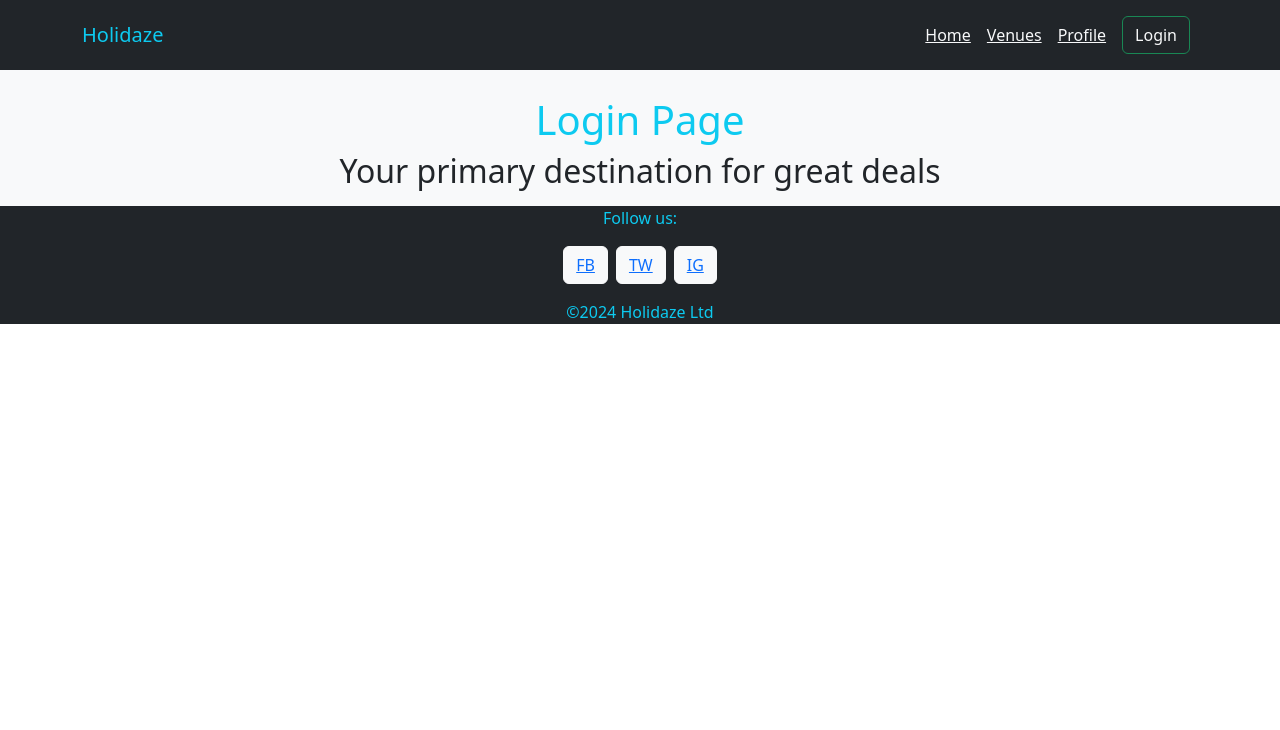
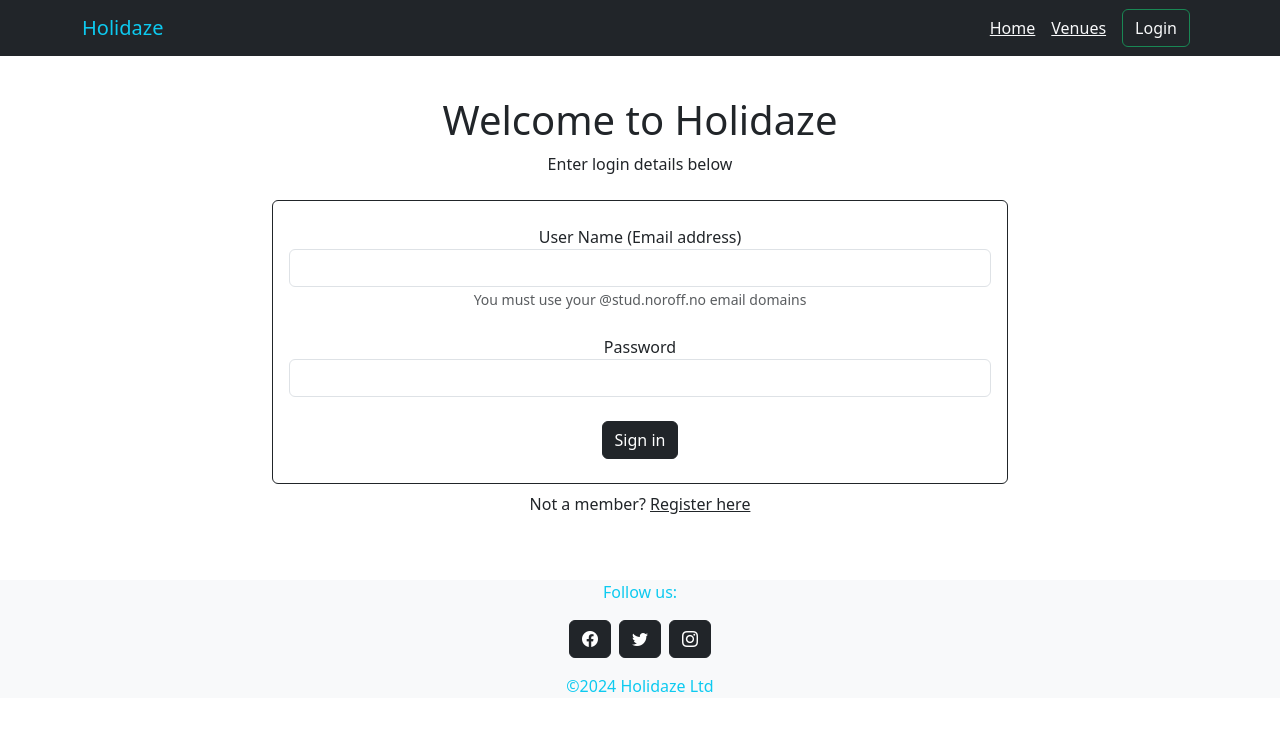
Before and after one commit to Emel-H/Holidaze-PE2, a React (Create React App) app in the folder holidaze-pe2/: page /login in a window 1280 px wide. Shown: the top 730 px of the page. Built offline with nearby package versions, Linux system fonts and the light colour scheme.

Commit message:
registration and login capabilities

```diff
--- a/holidaze-pe2/package.json
+++ b/holidaze-pe2/package.json
@@ -12,7 +12,8 @@
     "react-dom": "^18.3.1",
     "react-router-dom": "^6.23.1",
     "react-scripts": "5.0.1",
-    "web-vitals": "^2.1.4"
+    "web-vitals": "^2.1.4",
+    "zustand": "^4.5.2"
   },
   "scripts": {
     "start": "react-scripts start",
--- a/holidaze-pe2/public/index.html
+++ b/holidaze-pe2/public/index.html
@@ -8,7 +8,10 @@
       name="description"
       content="Web site created using create-react-app"
     />
-
+    <link
+      rel="stylesheet"
+      href="https://cdn.jsdelivr.net/npm/bootstrap-icons@1.11.1/font/bootstrap-icons.css"
+    />
     <title>Holidaze</title>
   </head>
   <body>
--- a/holidaze-pe2/src/App.js
+++ b/holidaze-pe2/src/App.js
@@ -24,7 +24,7 @@ function Layout() {
 function App() {
   return (
     <BrowserRouter>
-      <div className="App bg-light">
+      <div className="App bg-white">
         <Routes userRole={"Admin"}>
           <Route path="/" element={<Layout />}>
             <Route exact path="/" element={<Home />} />
--- a/holidaze-pe2/src/components/Footer/index.js
+++ b/holidaze-pe2/src/components/Footer/index.js
@@ -1,14 +1,13 @@
 import React from "react";
-import Button from 'react-bootstrap/Button';
 
 function Footer() {
     return (
-      <footer className="bg-dark text-info">
+      <footer className="bg-light text-info">
         <p className="mt-2">Follow us:</p>
         <p>
-            <Button className="mx-1" variant="light"><a href="https://www.facebook.com" >FB</a></Button>
-            <Button className="mx-1" variant="light"><a href="https://www.twitter.com" >TW</a></Button>
-            <Button className="mx-1" variant="light"><a href="https://www.instagram.com" >IG</a></Button>
+            <a className="btn btn-dark mx-1" href="https://www.facebook.com" ><i className="bi bi-facebook text-white"></i></a>
+            <a className="btn btn-dark mx-1" href="https://www.twitter.com" ><i className="bi bi-twitter text-white"></i></a>
+            <a className="btn btn-dark mx-1" href="https://www.instagram.com" ><i className="bi bi-instagram text-white"></i></a>
         </p>
         <p>&copy;2024 Holidaze Ltd</p>
       </footer>
--- a/holidaze-pe2/src/components/Header/navbar.js
+++ b/holidaze-pe2/src/components/Header/navbar.js
@@ -1,9 +1,13 @@
 import React from 'react';
 import { Link } from 'react-router-dom';
 import { Container, Nav, Navbar} from 'react-bootstrap';
-
+import { userDetails } from '../../util/userdetails';
 
 function NavBar() {
+  const loggedIn = userDetails((state) => state.loggedIn);
+  const username = userDetails((state) => state.name);
+  const clear = userDetails((state) => state.clear);
+  console.log(loggedIn);
   return (
     <Navbar expand="md" className="fixed-top" bg='dark'>
       <Container>
@@ -11,10 +15,10 @@ function NavBar() {
         <Navbar.Toggle className="bg-light" aria-controls="basic-navbar-nav" />
         <Navbar.Collapse id="basic-navbar-nav" className="justify-content-end">
           <Nav className="align-items-center">
-            <Nav.Item><Nav.Link><Link className="text-light" to="/">Home</Link></Nav.Link></Nav.Item>
-            <Nav.Item><Nav.Link><Link className="text-light" to="/venues">Venues</Link></Nav.Link></Nav.Item>
-            <Nav.Item><Nav.Link><Link className="text-light" to="/profile">Profile</Link></Nav.Link></Nav.Item>
-            <Nav.Item><Nav.Link><Link className="text-light btn btn-outline-success" to="/login">Login</Link></Nav.Link></Nav.Item>
+            <Nav.Item><Link className="text-light mx-2" to="/">Home</Link></Nav.Item>
+            <Nav.Item><Link className="text-light mx-2" to="/venues">Venues</Link></Nav.Item>
+            <Nav.Item>{loggedIn?<Link className="text-light mx-2" to="/profile">{username}</Link>:<Link></Link>}</Nav.Item>
+            <Nav.Item>{loggedIn? <Link className='text-light mx-2 btn btn-outline-success' onClick={function(){clear()}} to="/">Log out</Link> : <Link className='text-light mx-2 btn btn-outline-success' to='/login'>Login</Link>}</Nav.Item>
           </Nav>
         </Navbar.Collapse>
       </Container>
--- a/holidaze-pe2/src/pages/index.js
+++ b/holidaze-pe2/src/pages/index.js
@@ -9,7 +9,7 @@ function Home() {
 
     return (
         <main>
-            <h1 className="text-info pt-5 mt-5"> eCOM</h1>
+            <h1 className="text-info pt-5 mt-5"> Welcome to Holidaze</h1>
             <h2>Your primary destination for great deals</h2>
             <Container>
                 <Row>
--- a/holidaze-pe2/src/pages/login.js
+++ b/holidaze-pe2/src/pages/login.js
@@ -1,27 +1,94 @@
 import React from 'react';
-import { Link } from 'react-router-dom';
-import {Container, Row } from 'react-bootstrap';
+import { useNavigate, Link } from 'react-router-dom';
+import { userDetails } from '../util/userdetails';
+
+const loginurl = "https://v2.api.noroff.dev/auth/login?_holidaze=true";
 
 
+function Login() {
 
-function Home() {
+    const addUser = userDetails((state) => state.addUser);
+    const navigate = useNavigate();
 
+    const LoginUser = async (event) => {
+        event.preventDefault();
+        const email = event.target[0].value;
+        const password = event.target[1].value;
+
+        const requestOptions = {
+            method: 'POST',
+            headers: {
+                'Content-Type': 'application/json',
+            },
+            body: JSON.stringify({
+                email: email,
+                password: password
+            })
+        };
+        const response = await fetch(loginurl,requestOptions);
+        if(response.ok){
+            const json = await response.json();
+            addUser(json.data);
+            navigate("../profile");
+        }
+        else{
+            const json = await response.json();
+            alert(json.errors[0].message);
+        }
+    }
 
     return (
         <main>
-            <h1 className="text-info pt-5 mt-5"> Login Page</h1>
-            <h2>Your primary destination for great deals</h2>
-            <Container>
-                <Row>
+            <div className="container">
+                <div className="row my-5">
+                <div className="col-2"></div>
+                <div className="col-sm-8">
+                    <h1 className="text-center mt-5">Welcome to Holidaze</h1>
+                    <p className="text-center mt-1 mb-4" id="userFeedback">
+                    Enter login details below
+                    </p>
+                    <form onSubmit={LoginUser} className="border border-dark rounded" >
+                        <div className="form-group needs-validation my-4 mx-3">
+                            <label>User Name (Email address)</label>
+                            <input
+                            type="email"
+                            className="form-control form-control"
+                            required
+                            name="InputEmail"
+                            aria-describedby="email"
+                            pattern="^[A-Za-z0-9._%+\-]+(@stud\.noroff\.no)$"
+                            />
+                            <small id="email" className="form-text text-muted"
+                            >You must use your @stud.noroff.no email domains</small
+                            >
+                        </div>
+                        <div className="form-group my-4 mx-3">
+                            <label>Password</label>
+                            <input
+                            type="password"
+                            className="form-control form-control"
+                            minLength="8"
+                            required
+                            name="InputPassword"
+                            />
+                        </div>
 
-                </Row>
-                <Row className="justify-content-center">
+                        <button type="submit" className="btn btn-dark mb-4 mx-3">
+                            Sign in
+                        </button>
 
-                </Row>
-            </Container>
+                    </form>
+                    <p className="mt-2 mx-2">
+                        Not a member? <Link className="text-dark" to="/register">Register here</Link>
+                    </p>
+
+                </div>
+                <div className="col-2"></div>
+                </div>
+            </div>
         </main>
 
     );
 };
 
-export default Home;
+export default Login;
--- a/holidaze-pe2/src/pages/profile.js
+++ b/holidaze-pe2/src/pages/profile.js
@@ -1,16 +1,17 @@
 import React from 'react';
 import { Link } from 'react-router-dom';
 import {Container, Row } from 'react-bootstrap';
+import { userDetails } from '../util/userdetails';
 
 
 
 function Home() {
 
-
+    const username = userDetails((state) => state.name);
     return (
         <main>
-            <h1 className="text-info pt-5 mt-5"> Profile</h1>
-            <h2>Your primary destination for great deals</h2>
+            <h1 className="text-info pt-5 mt-5"> Hi, {username}</h1>
+            <h2>welcome to your profile page</h2>
             <Container>
                 <Row>
 
--- a/holidaze-pe2/src/pages/register.js
+++ b/holidaze-pe2/src/pages/register.js
@@ -1,24 +1,105 @@
 import React from 'react';
-import { Link } from 'react-router-dom';
-import {Container, Row } from 'react-bootstrap';
+import { useNavigate } from 'react-router-dom';
+import { userDetails } from '../util/userdetails';
 
-
+const registerUrl = "https://v2.api.noroff.dev/auth/register";
 
 function Home() {
+    const addUser = userDetails((state) => state.addUser);
+    const navigate = useNavigate();
+    const RegisterUser = async (event) => {
+        event.preventDefault();
+        const name = event.target[0].value;
+        const email = event.target[1].value;
+        const password = event.target[2].value;
+        const avatar = event.target[3].value;
+        const banner = event.target[4].value;
+        const bio = event.target[5].value;
+        const venueManager = event.target[6].checked;
 
+        const requestOptions = {
+            method: 'POST',
+            headers: {
+                'Content-Type': 'application/json',
+            },
+            body: JSON.stringify({
+                name: name,
+                email: email,
+                bio: bio,
+                avatar: {
+                    url: avatar,
+                    alt: "profile avatar image"
+                },
+                banner: {
+                    url: banner,
+                    alt: "profile banner image"
+                },
+                venueManager: venueManager,
+                password: password
+            })
+        };
+        const response = await fetch(registerUrl,requestOptions);
+        if(response.ok){
+            const json = await response.json();
+            addUser(json.data);
+            navigate("../profile");
+        }
+        else{
+            const json = await response.json();
+            alert(json.errors[0].message);
+        }
+
+    }
 
     return (
         <main>
-            <h1 className="text-info pt-5 mt-5"> Register User</h1>
-            <h2>Your primary destination for great deals</h2>
-            <Container>
-                <Row>
+            <div className="container">
+                <div className="row my-5">
+                <div className="col"></div>
+                <div className="col-sm-6">
+                    <h1 className="text-center mt-5">Register at Holidaze</h1>
+                    <p className="text-center mt-1 mb-4" id="userFeedback">Enter registration info below</p>
+                    <form onSubmit={RegisterUser} className="need-validation border border-dark rounded">
+                        <div className="form-group my-4 mx-3">
+                            <label htmlFor="name">Username</label>
+                            <input type="text" className="form-control" required id="username" aria-label="username"/>
+                        </div>
+                        <div className="form-group my-4 mx-3">
+                            <label htmlFor="InputEmail">Email Address (User Name)</label>
+                            <input type="email" className="form-control" required id="InputEmail" aria-describedby="email" pattern="^[A-Za-z0-9._%+\-]+(@stud\.noroff)\.no$"/>
+                            <small id="email" className="form-text text-muted">You must use @stud.noroff.no email domains to register</small>
+                        </div>
+                        <div className="form-group my-4 mx-3">
+                            <label htmlFor="InputPassword">Password</label>
+                            <input type="password" className="form-control" minlength="8" required id="InputPassword"/>
+                            <small id="password" className="form-text text-muted">For Safety, password must be a minimum of 8 characters in length</small>
+                        </div>
+                        <div className="form-group my-4 mx-3">
+                            <label htmlFor="avatar">Avatar</label>
+                            <input type="url" className="form-control" required id="avatar"/>
+                            <small id="avatartext" className="form-text text-muted">To add an avatar image to your profile, please include the image URL</small>
+                        </div>
+                        <div className="form-group my-4 mx-3">
+                            <label htmlFor="banner">Banner</label>
+                            <input type="url" className="form-control" required id="banner"/>
+                            <small id="bannertext" className="form-text text-muted">To add a banner image to your profile, please include the image URL</small>
+                        </div>
+                        <div className="form-group my-4 mx-3">
+                            <label htmlFor="bio">Biography</label>
+                            <input type="textbox" className="form-control" required minLength="2" id="bio"/>
+                            <small id="biotext" className="form-text text-muted">Add a few words about yourself</small>
+                        </div>
+                        <div className="form-group my-4 mx-3">
+                            <input type="checkbox" className="mx-2" id="venuemanager"/>
+                            <label htmlFor="venuemanager">I would like to be a Venue Manager</label>
+                        </div>
 
-                </Row>
-                <Row className="justify-content-center">
-
-                </Row>
-            </Container>
+                        <button type="submit" id="SubmitButton" className="btn btn-dark mb-3">Register</button>
+                    </form>
+                </div>
+                <div className="col"></div>
+                </div>
+            </div>
         </main>
 
     );
--- /dev/null
+++ b/holidaze-pe2/src/util/userdetails.js
@@ -0,0 +1,32 @@
+import { create } from 'zustand';
+
+export const userDetails = create( (set) => ({
+    loggedIn: false,
+    accessToken: "",
+    avatarURL: "",
+    bannerURL: "",
+    bio: "",
+    email: "",
+    name: "",
+    venueManager: false,
+    addUser: (data) => set({
+        loggedIn: true,
+        accessToken: data.accessToken,
+        avatarURL: data.avatar.url,
+        bannerURL: data.banner.url,
+        bio: data.bio,
+        email: data.email,
+        name: data.name,
+        venueManager: data.venueManager
+    }),
+    clear: () => set({
+        loggedIn: false,
+        accessToken: "",
+        avatarURL: "",
+        bannerURL: "",
+        bio: "",
+        email: "",
+        name: "",
+        venueManager: false
+    }),
+}));
```
Also changed, not shown: 1 other file (tests, documents, lock files or other folders).
